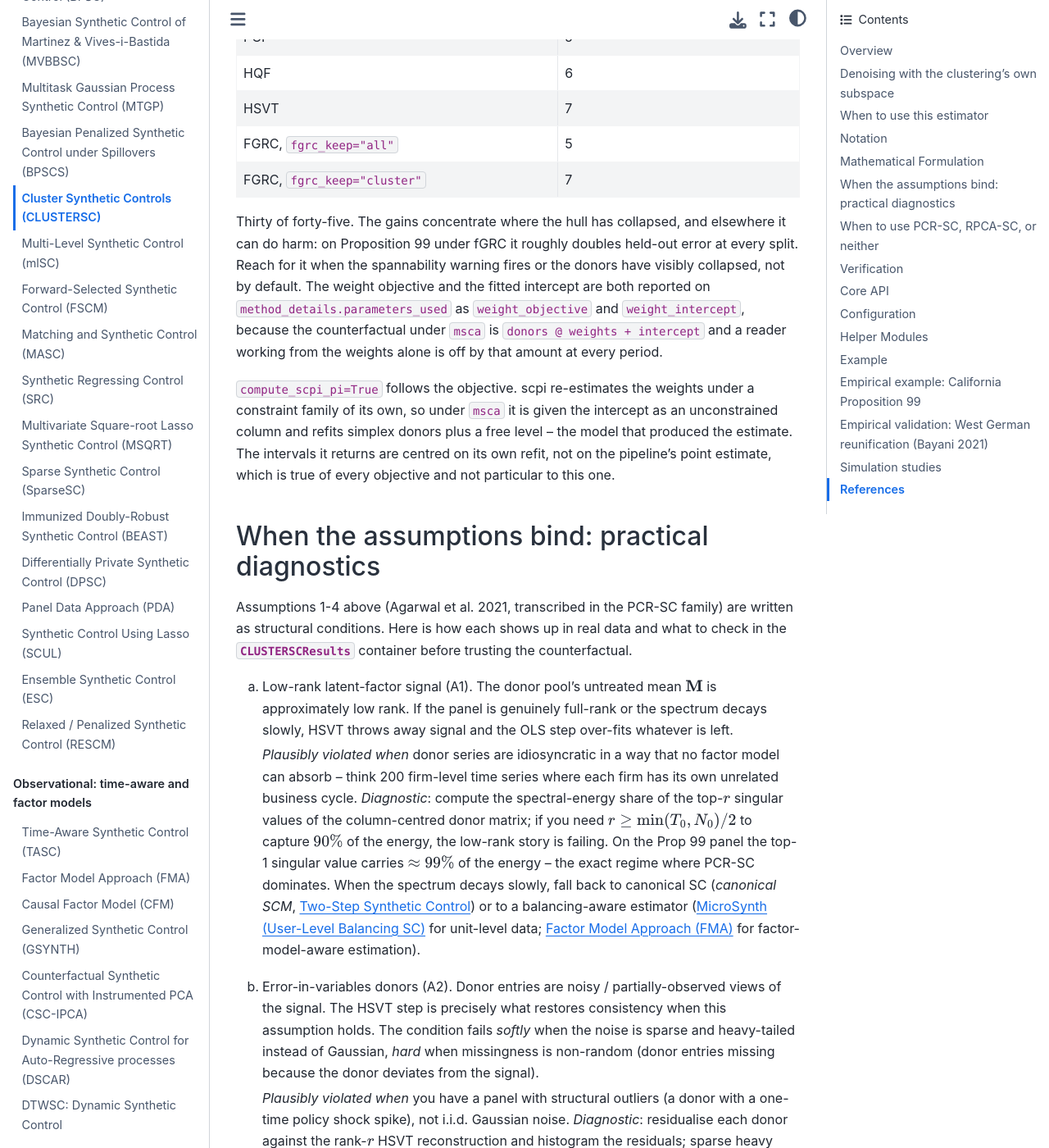
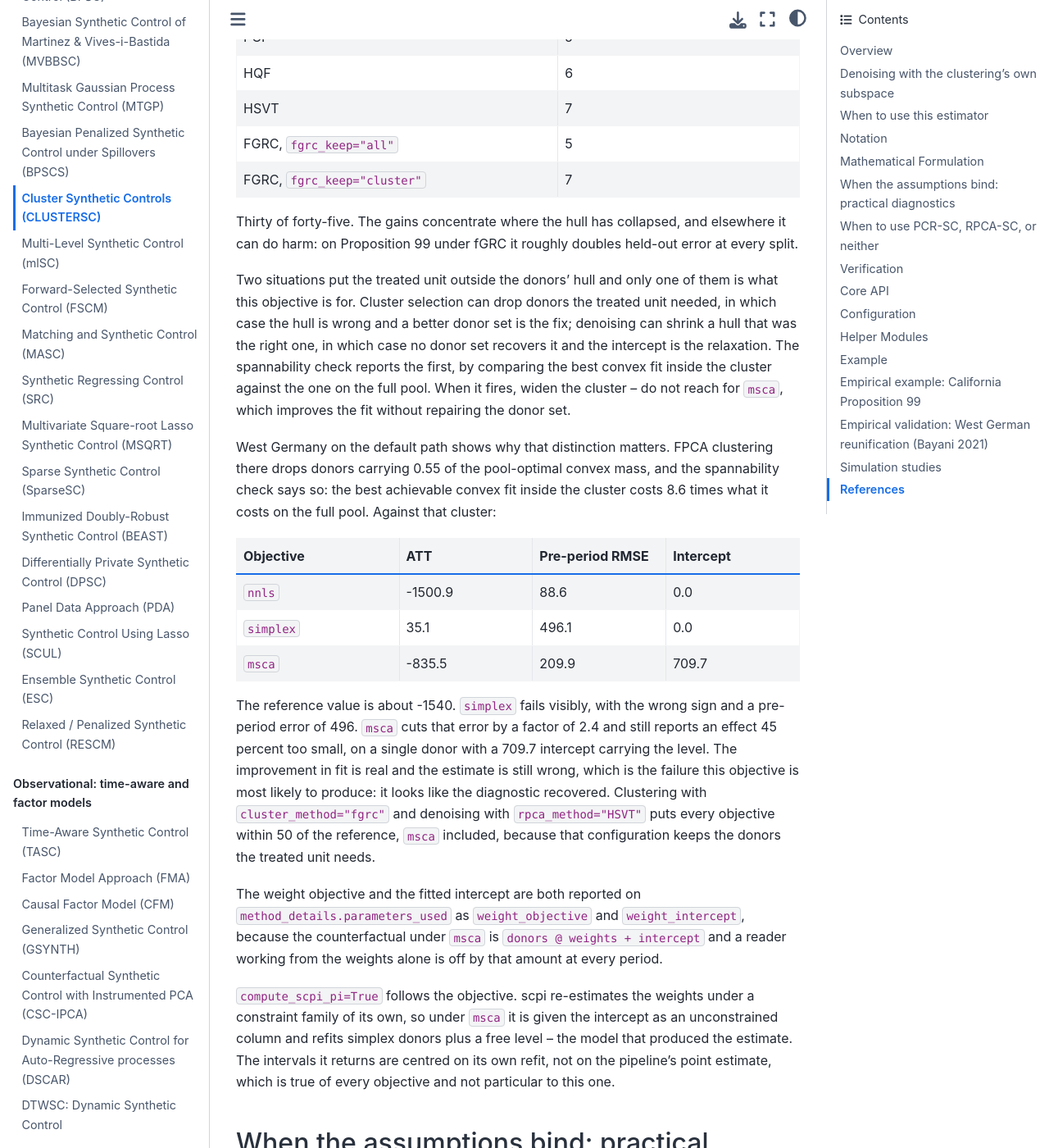
Before and after one commit to jgreathouse9/mlsynth, a Sphinx documentation site: the page built from docs/clustersc.rst, in a window 1280 px wide and 1400 px high, scrolled down 14407 px. Shown: the whole window at 82% size. Built offline with Sphinx 7.4.7 and the Sphinx Book theme 1.1.4, drawn with Linux system fonts in a browser that asks for light colours; pages that are not in the unit, such as notebooks, are missing from menus.

Commit message:
CLUSTERSC: correct the msca guidance, and pin the case it gets wrong
The docs said to reach for `msca` when the spannability warning fires.
That is backwards, and West Germany on the default path shows it.

Two things put the treated unit outside the donors' hull and only one is
what this objective is for. Cluster selection can drop donors the treated
unit needed, in which case the hull is wrong and a better donor set is
the fix. Denoising can shrink a hull that was the right one, in which
case no donor set recovers it and the intercept is the relaxation. The
spannability check reports the first, so when it fires the answer is to
widen the cluster.

On West Germany's FPCA cluster -- which drops donors carrying 0.55 of the
pool-optimal convex mass, at 8.6x the pool-optimal cost -- against a
reference of about -1540:

    nnls      ATT -1500.9   pre-RMSE  88.6   intercept   0.0
    simplex   ATT    35.1   pre-RMSE 496.1   intercept   0.0
    msca      ATT  -835.5   pre-RMSE 209.9   intercept 709.7

`msca` cuts the simplex's pre-period error by 2.4x and still reports an
effect 45 percent too small, on one donor with the intercept carrying the
level. Better fit, worse answer, and the fit is the thing a reader would
check. Under fGRC clustering with HSVT every objective lands within 50 of
the reference, `msca` included.

Two tests pin both halves, and the config description now says which
situation the objective is for.

Co-Authored-By: Claude Opus 5 <noreply@anthropic.com>
Claude-Session: https://claude.ai/code/session_01GT9juWkWXQDd98vJC4mqj3

```diff
--- a/docs/clustersc.rst
+++ b/docs/clustersc.rst
@@ -815,9 +815,57 @@ Basque, West Germany and Proposition 99 panels:
 
 Thirty of forty-five. The gains concentrate where the hull has collapsed,
 and elsewhere it can do harm: on Proposition 99 under fGRC it roughly
-doubles held-out error at every split. Reach for it when the spannability
-warning fires or the donors have visibly collapsed, not by default. The
-weight objective and the fitted intercept are both reported on
+doubles held-out error at every split.
+
+Two situations put the treated unit outside the donors' hull and only one
+of them is what this objective is for. Cluster selection can drop donors
+the treated unit needed, in which case the hull is wrong and a better
+donor set is the fix; denoising can shrink a hull that was the right one,
+in which case no donor set recovers it and the intercept is the
+relaxation. The spannability check reports the first, by comparing the
+best convex fit inside the cluster against the one on the full pool.
+When it fires, widen the cluster -- do not reach for ``msca``, which
+improves the fit without repairing the donor set.
+
+West Germany on the default path shows why that distinction matters.
+FPCA clustering there drops donors carrying 0.55 of the pool-optimal
+convex mass, and the spannability check says so: the best achievable
+convex fit inside the cluster costs 8.6 times what it costs on the full
+pool. Against that cluster:
+
+.. list-table::
+   :header-rows: 1
+   :widths: 22 18 18 18
+
+   * - Objective
+     - ATT
+     - Pre-period RMSE
+     - Intercept
+   * - ``nnls``
+     - -1500.9
+     - 88.6
+     - 0.0
+   * - ``simplex``
+     - 35.1
+     - 496.1
+     - 0.0
+   * - ``msca``
+     - -835.5
+     - 209.9
+     - 709.7
+
+The reference value is about -1540. ``simplex`` fails visibly, with the
+wrong sign and a pre-period error of 496. ``msca`` cuts that error by a
+factor of 2.4 and still reports an effect 45 percent too small, on a
+single donor with a 709.7 intercept carrying the level. The improvement
+in fit is real and the estimate is still wrong, which is the failure this
+objective is most likely to produce: it looks like the diagnostic
+recovered. Clustering with ``cluster_method="fgrc"`` and denoising with
+``rpca_method="HSVT"`` puts every objective within 50 of the reference,
+``msca`` included, because that configuration keeps the donors the
+treated unit needs.
+
+The weight objective and the fitted intercept are both reported on
 ``method_details.parameters_used`` as ``weight_objective`` and
 ``weight_intercept``, because the counterfactual under ``msca`` is
 ``donors @ weights + intercept`` and a reader working from the weights
```
Also changed, not shown: 2 other files.
